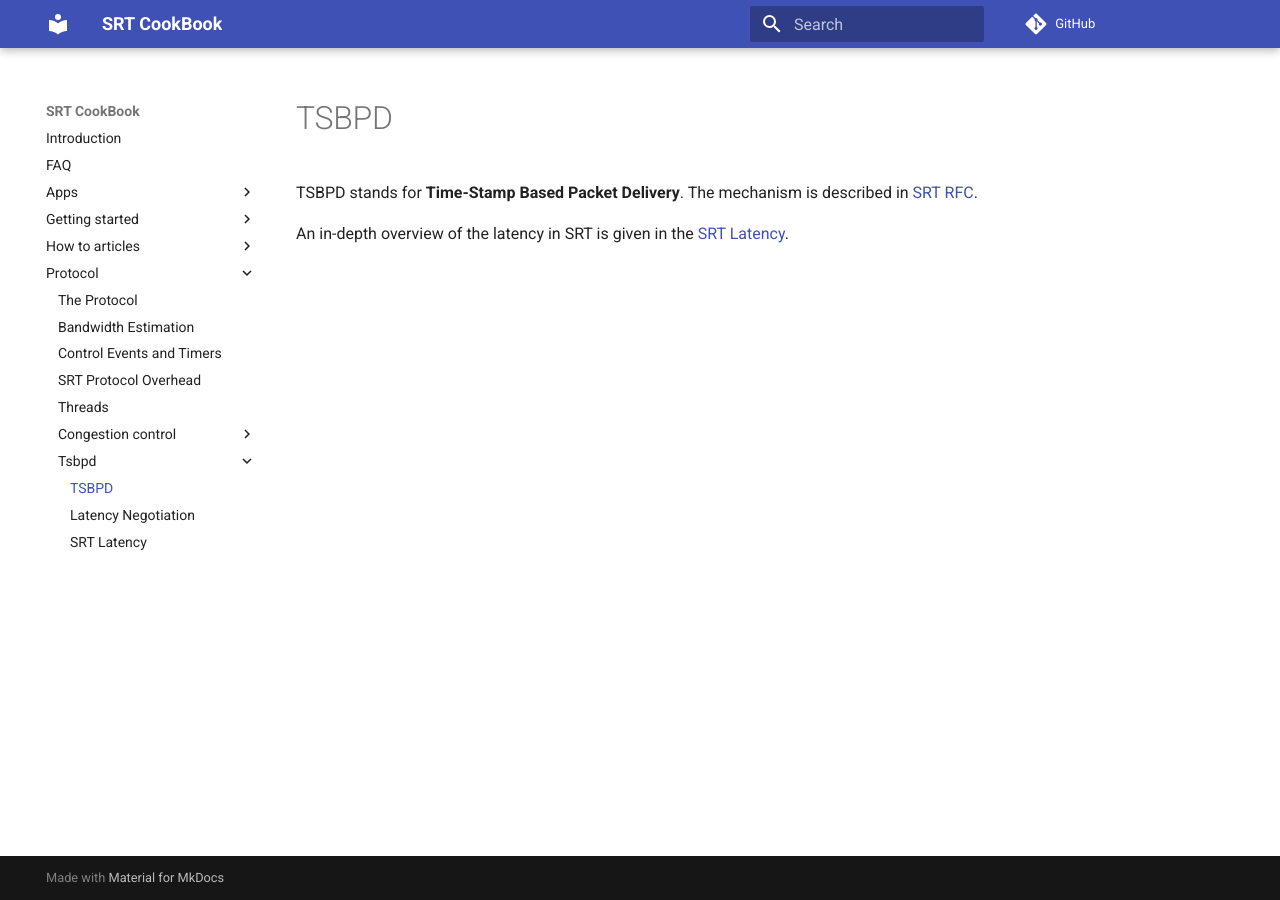
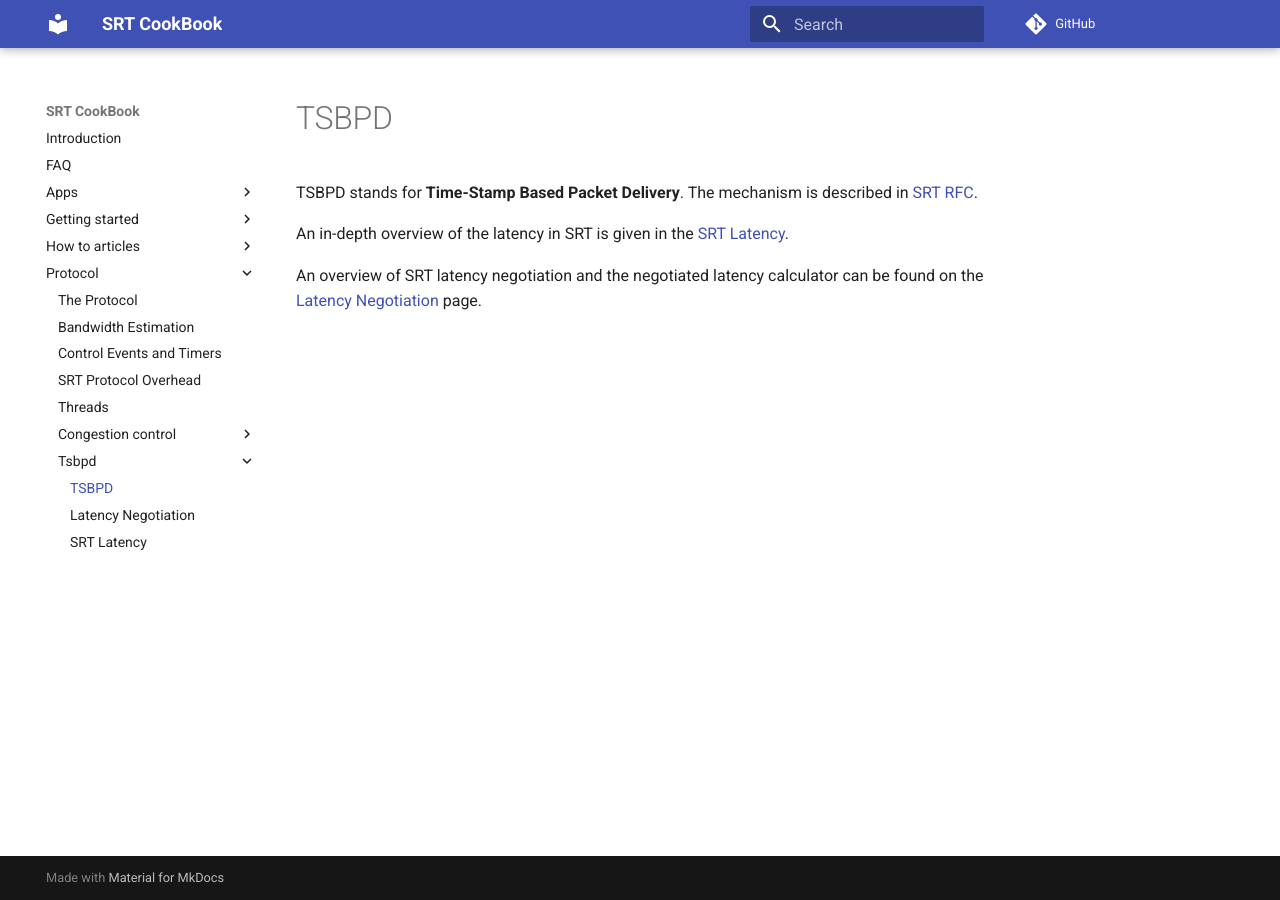
Before and after one commit to SRTLab/srt-cookbook, an MkDocs documentation site: the page built from docs/protocol/tsbpd/index.md, in a window 1280 px wide. Built offline with MkDocs 1.6.1 and Material for MkDocs 9.7.7, drawn with Linux system fonts in a browser that asks for light colours; comment, search, counter and statistics services are not loaded.

Commit message:
Updated TSBPD main page

```diff
--- a/docs/protocol/tsbpd/index.md
+++ b/docs/protocol/tsbpd/index.md
@@ -7,3 +7,5 @@ description: Time-Stamp Based Packet Delivery
 TSBPD stands for **Time-Stamp Based Packet Delivery**. The mechanism is described in [SRT RFC](https://datatracker.ietf.org/doc/html/draft-sharabayko-srt-00#section-4.5).
 
 An in-depth overview of the latency in SRT is given in the [SRT Latency](./latency).
+
+An overview of SRT latency negotiation and the negotiated latency calculator can be found on the [Latency Negotiation](./latency-negotiation) page.
```
